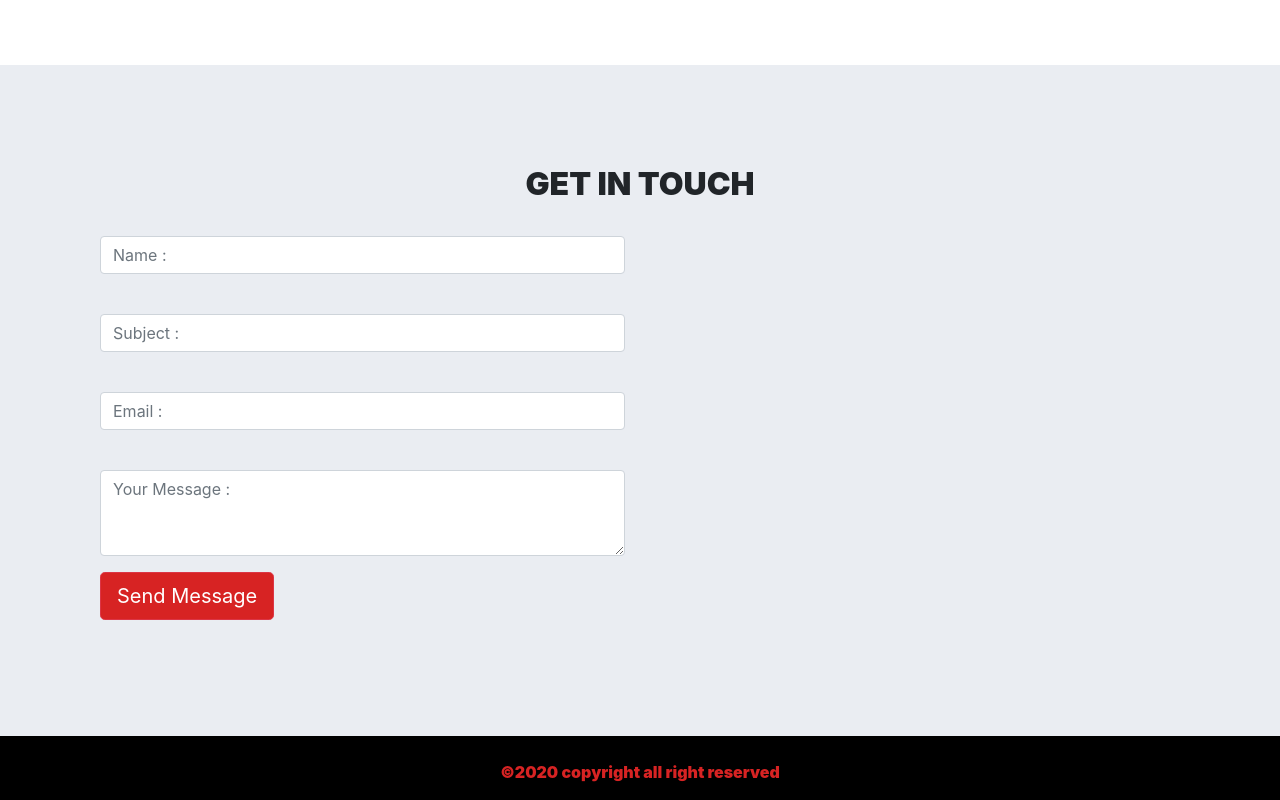
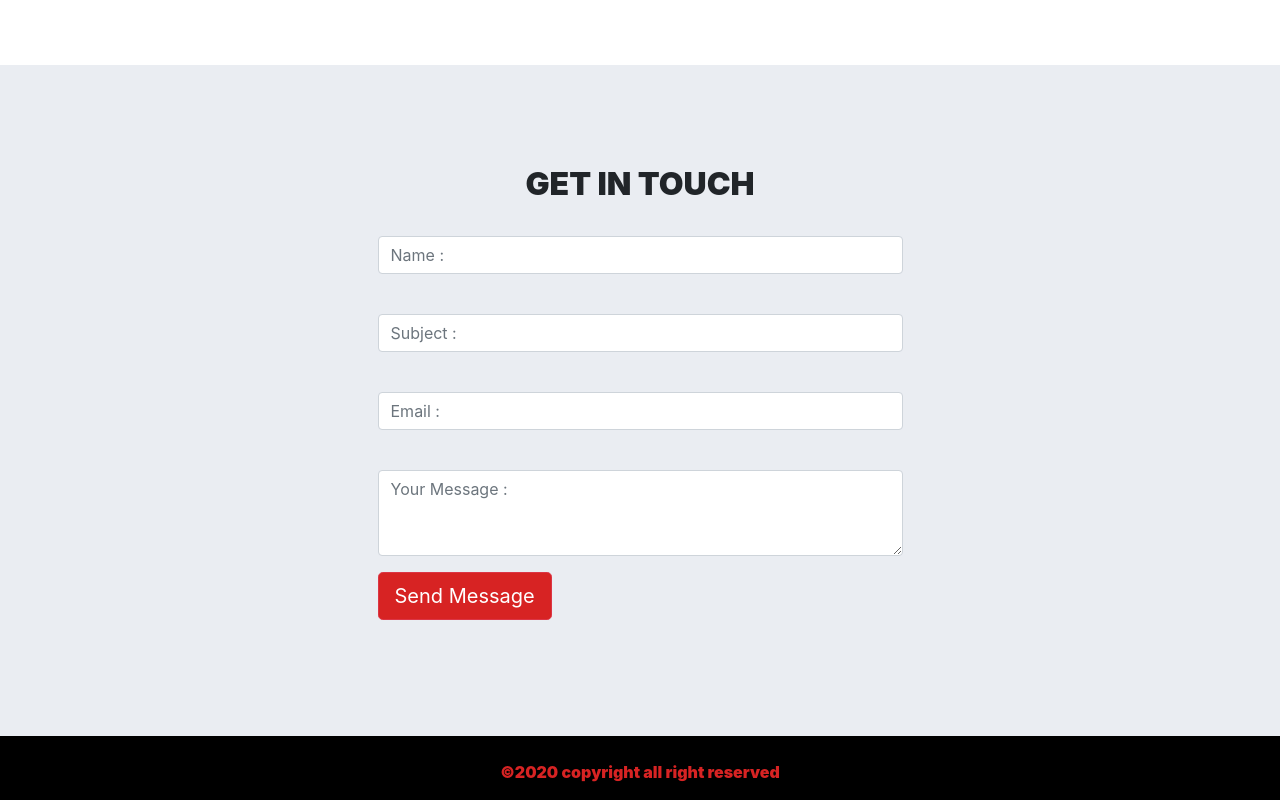
Before and after one commit to Angjelov/Angelov66.github.io, a plain HTML site: page index.html in a window 1280 px wide. Shown: the part 3317-4117 px from the top of the page. Drawn offline with nearby package versions, Linux system fonts and the light colour scheme.

Commit message:
centred form

```diff
--- a/index.html
+++ b/index.html
@@ -7,10 +7,7 @@
     <meta name="viewport" content="width=device-width, initial-scale=1, shrink-to-fit=no">
     <link rel="stylesheet" href="https://stackpath.bootstrapcdn.com/bootstrap/4.4.1/css/bootstrap.min.css">
     <link href="https://fonts.googleapis.com/css?family=Roboto&display=swap" rel="stylesheet">
-     <link
-    rel="stylesheet"
-    href="https://cdnjs.cloudflare.com/ajax/libs/animate.css/4.0.0/animate.min.css"
-  />
+     <link rel="stylesheet" href="https://cdnjs.cloudflare.com/ajax/libs/animate.css/4.0.0/animate.min.css"/>
 </head>
 <body>
 
@@ -255,7 +252,7 @@
 	<form>
 			<div class="container">
 				<div class="row">
-					<div class="col-lg-6 col-sm-12 mb-3 col-md-12">
+					<div class="col-lg-6 col-sm-12 mb-3 col-md-12 offset-lg-3">
 
 					  <div class="form-group">
 					    <label for="exampleInputEmail1"></label>
```
